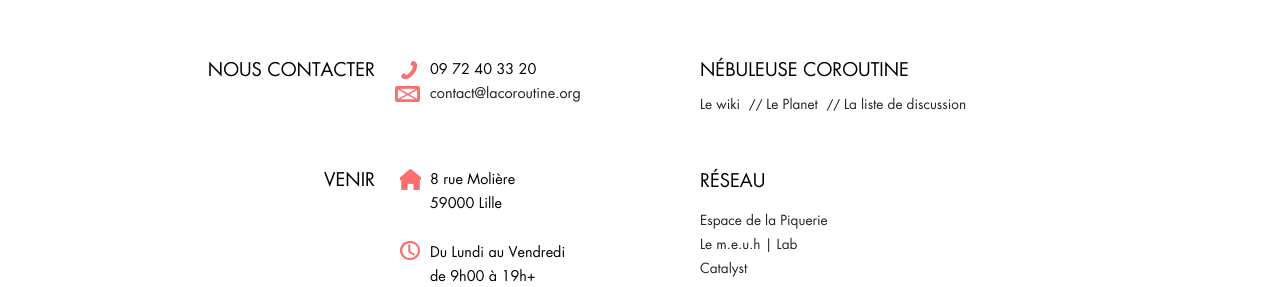
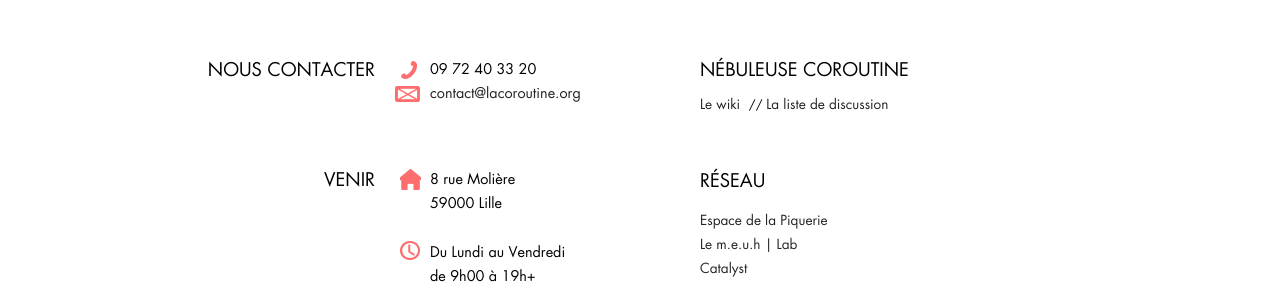
Before and after one commit to la-coroutine/la-coroutine.github.io, a Jekyll site: the page built from index.html, in a window 1280 px wide and 900 px high, scrolled down 4428 px. Shown: the part 339-626 px from the top of the window. Built offline with Jekyll 4.4.1, drawn with Linux system fonts in a browser that asks for light colours.

Commit message:
Update index.html

```diff
--- a/index.html
+++ b/index.html
@@ -270,7 +270,7 @@ layout: default
                     <div class="block">
                         <h1>Nébuleuse Coroutine</h1>
                         <p>
-                            <a target="_blank" href="http://wiki.lacoroutine.org/">Le wiki</a> // <a target="_blank" href="http://planet.lacoroutine.org/">Le Planet</a> // <a target="_blank" href="http://lists.lacoroutine.org/">La liste de discussion</a>
+                            <a target="_blank" href="http://wiki.lacoroutine.org/">Le wiki</a> // <a target="_blank" href="http://lists.lacoroutine.org/">La liste de discussion</a>
                         </p>
                     </div>
                     <div class="block">
```
